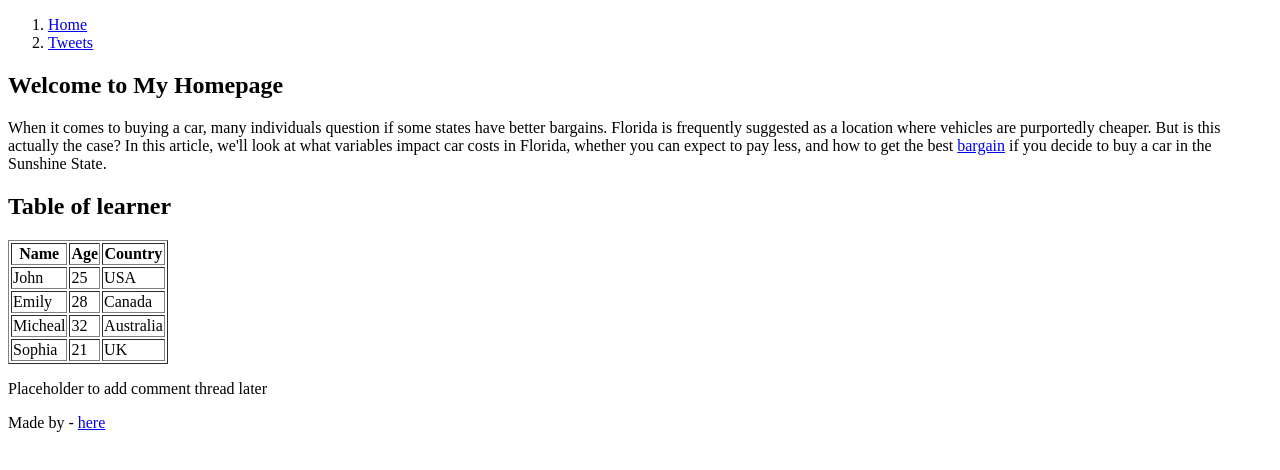
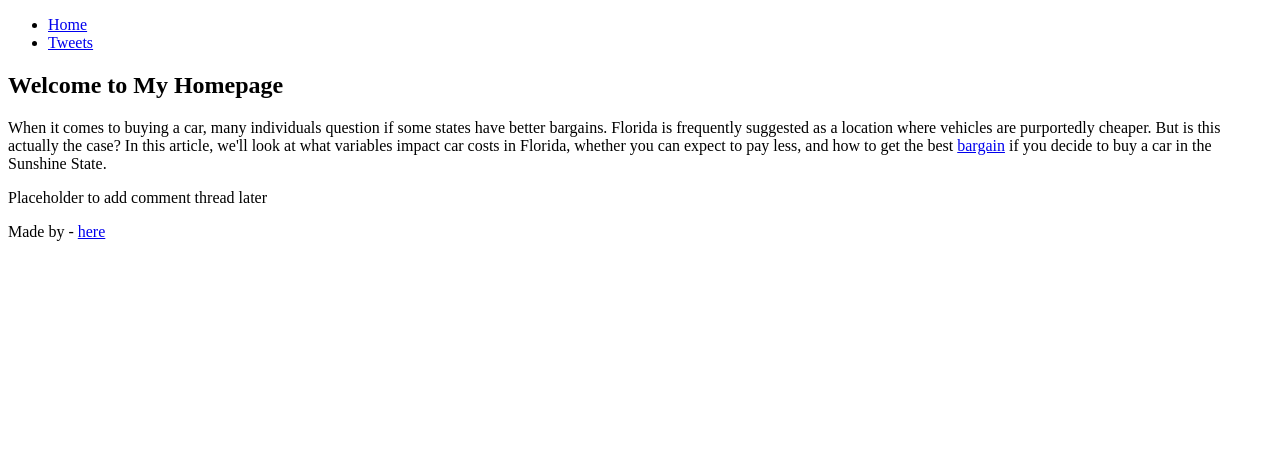
Before and after one commit to OluwatobiRichard/My_First_Portfolio, a plain HTML site: page html_basic/index.html in a window 1280 px wide. Drawn offline with Linux system fonts and the light colour scheme.

Commit message:
index and Tweets

```diff
--- a/html_basic/index.html
+++ b/html_basic/index.html
@@ -3,55 +3,21 @@
 <head>
  	<meta charset="utf-8">
   	<title>Best Player Evolution</title>
-  	<meta name="vi ewport" content="width=device-width, initial-scale=1.0">
+  	<meta name="viewport" content="width=device-width, initial-scale=1.0">
 </head>
 <body>
 	<!-- Header with navigation links -->
 	<header>
-		<ol>
+		<ul>
 			<li><a href="index.html">Home</a></li>
 			<li><a href="tweets.html">Tweets</a></li>
-		</ol>
+		</ul>
 	</header>
-	 <!-- Main section with article and aside -->
-	 <main>
+	<!-- Main section with article and aside -->
+	<main>
 		<article>
 			<h1>Welcome to My Homepage</h1>
 			<p> When it comes to buying a car, many individuals question if some states have better bargains. Florida is frequently suggested as a location where vehicles are purportedly cheaper. But is this actually the case? In this article, we'll look at what variables impact car costs in Florida, whether you can expect to pay less, and how to get the best <a href="https://www.u7buy.com/nl/fc24/fc24-coins" target="_blank">bargain</a> if you decide to buy a car in the Sunshine State.</p>
-
-			<!-- Table of learner -->
-			 <h2>Table of learner</h2>
-			 <table border="1">
-				<thead>
-					<tr>
-						<th>Name</th>
-						<th>Age</th>
-						<th>Country</th>
-					</tr>
-				</thead>
-				<tbody>
-					<tr>
-						<td>John</td>
-						<td>25</td>
-						<td>USA</td>
-					</tr>
-					<tr>
-						<td>Emily</td>
-						<td>28</td>
-						<td>Canada</td>
-					</tr>
-					<tr>
-						<td>Micheal</td>
-						<td>32</td>
-						<td>Australia</td>
-					</tr>
-					<tr>
-						<td>Sophia</td>
-						<td>21</td>
-						<td>UK</td>
-					</tr>
-				</tbody>
-			 </table>
 		</article>
 		<aside>
 			<p>Placeholder to add comment thread later</p>
```
Also changed, not shown: html_basic/tweets.html (+5 -5 lines).
